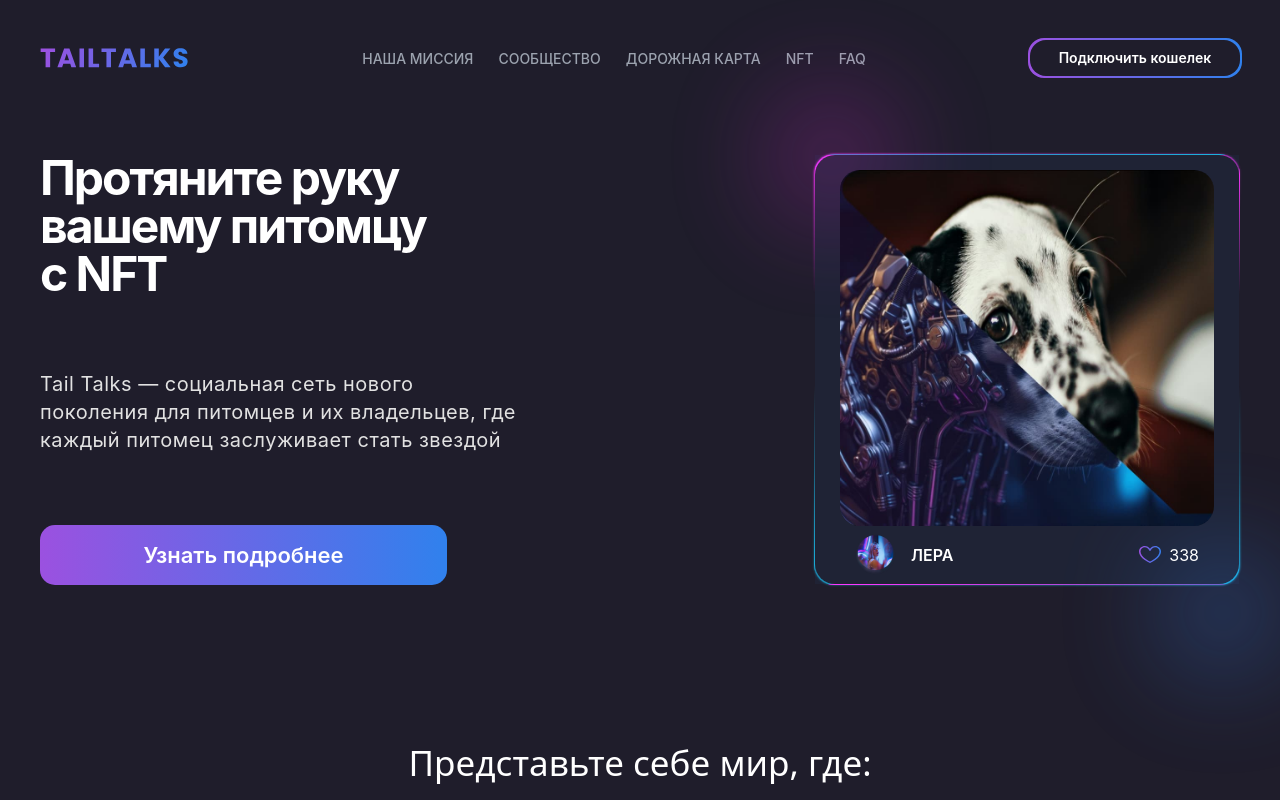
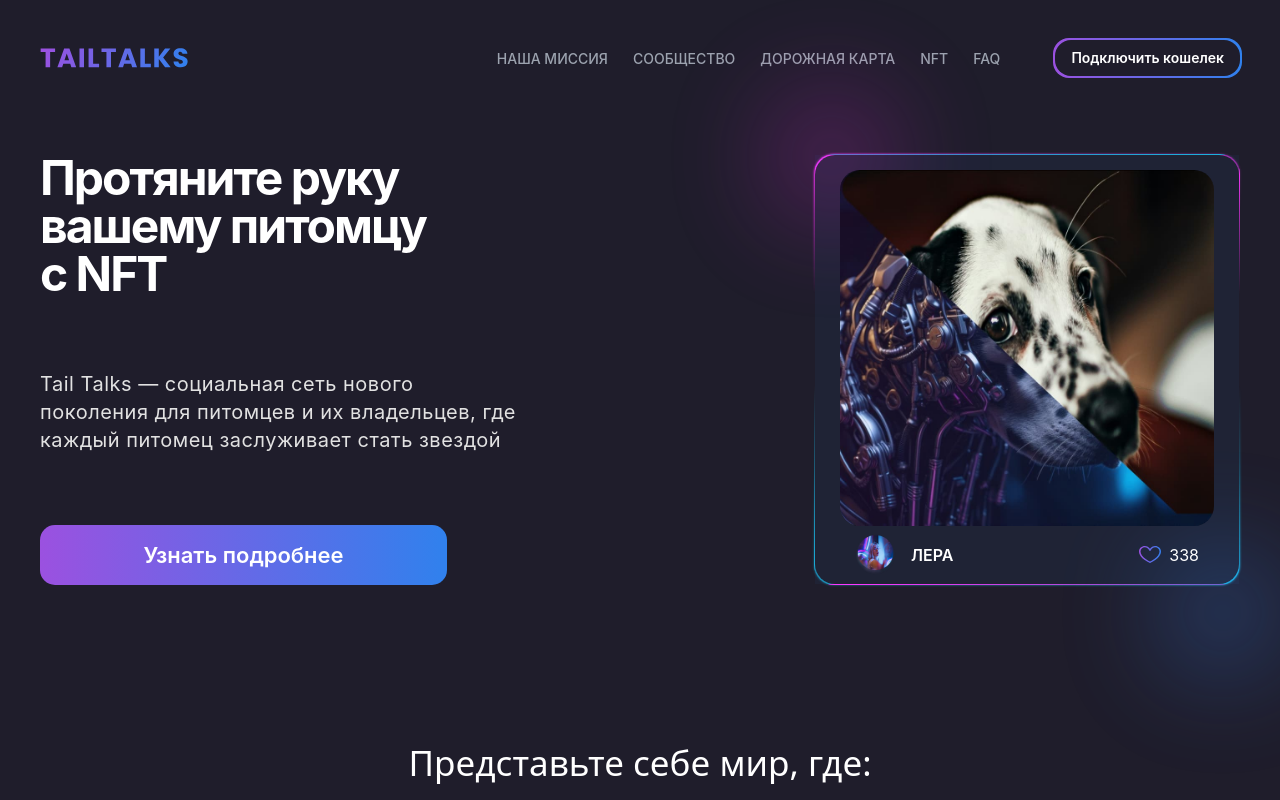
Before and after one commit to Tail-Talks/crypto-landing, a React (Create React App) app in the folder tailTalksApp/: page / in a window 1280 px wide. Shown: the top 800 px of the page. Built offline with nearby package versions, Linux system fonts and the light colour scheme.

Commit message:
[#86c09cyf5 Добавлены изменения в Хедер в части верстки навигационного меню]

```diff
--- a/tailTalksApp/src/components/Footer/Footer.tsx
+++ b/tailTalksApp/src/components/Footer/Footer.tsx
@@ -8,8 +8,8 @@ import Tg from "../../assets/social-tg.svg"
 
 const Footer: React.FC = () => {
   return (
-    <div className="flex h-[267px] flex-col sm:h-auto sm:px-[24px] lg:px-[40px] xl:px-[80px]">
-      <div className="relative w-full before:absolute before:left-0 before:top-0 before:h-px before:w-full before:bg-gradient-to-r before:from-[#9B51E0] before:to-[#3081ED]">
+    <div className="xs:py-7 xs:px-6 flex h-[267px] flex-col sm:h-auto sm:px-[24px] lg:px-[40px] xl:px-[80px]">
+      <div className="xs:before:hidden relative w-full before:absolute before:left-0 before:top-0 before:h-px before:w-full before:bg-gradient-to-r before:from-[#9B51E0] before:to-[#3081ED]">
         <div className="flex min-h-[215px] w-full flex-col justify-between sm:h-auto sm:flex-col md:py-[30px] lg:py-[40px]">
           <div className="w-full justify-between md:hidden lg:flex lg:items-center">
             <img
@@ -94,7 +94,7 @@ const Footer: React.FC = () => {
         </div>
       </div>
 
-      <div className="relative flex w-full justify-between py-[30px] pt-[35px] before:absolute before:left-0 before:top-0 before:h-px before:w-full before:bg-gradient-to-r before:from-[#9B51E0] before:to-[#3081ED]">
+      <div className="xs:before:hidden relative flex w-full justify-between py-[30px] pt-[35px] before:absolute before:left-0 before:top-0 before:h-px before:w-full before:bg-gradient-to-r before:from-[#9B51E0] before:to-[#3081ED]">
         <span className="text-[14px] leading-[150%] text-white">
           © 2024 Tail Talks. All Rights Reserved.
         </span>
--- a/tailTalksApp/src/components/Header/Header.tsx
+++ b/tailTalksApp/src/components/Header/Header.tsx
@@ -1,60 +1,61 @@
-import React from "react"
+import React, { useEffect, useState } from "react"
 import "./Header.css"
 import Logo from "../../assets/logo.svg"
-import SmallArrow from "../../assets/header-small-arrow.svg"
+import HeaderNavMenu from "./HeaderNavMenu/HeaderNavMenu"
+import Footer from "../Footer/Footer"
 
 const Header: React.FC = () => {
+  const [openBurgerMenu, setOpenBurgerMenu] = useState(false)
+
+  const toggleBurgerMenu = () => {
+    setOpenBurgerMenu(prev => !prev)
+  }
+
+  useEffect(() => {
+    if (openBurgerMenu) {
+      document.body.style.overflow = "hidden"
+    } else {
+      document.body.style.overflow = "auto"
+    }
+    return () => {
+      document.body.style.overflow = "auto"
+    }
+  }, [openBurgerMenu])
+
   return (
-    <div className="mb-[78px] w-full px-[24px] sm:mt-10 sm:px-[40px] xl:mt-12 xl:px-[80px]">
+    <div className="xs:mt-10 xs:mb-7 w-full px-[24px] sm:mb-[78px] sm:px-[40px] xl:mt-12 xl:px-[80px]">
       <header className="relative flex w-full items-center justify-between">
         <img
           src={Logo}
           alt="Logo"
-          className="h-[22px] sm:mr-12 sm:w-[148px] xl:mr-28 xl:w-[179px]"
+          className={`${openBurgerMenu ? "hidden" : "block"} z-0 h-[22px] sm:mr-12 sm:w-[148px] xl:mr-28 xl:w-[179px]`}
         />
-        <nav className="lg:mr-10 xl:mr-16">
-          <ul className="flex items-center justify-between">
-            <li className="mr-[10px] w-max lg:mr-[25px] xl:mr-[35px]">
-              <button className="underline-gradient hover:underline-gradient text-color relative cursor-pointer text-xs font-medium leading-6 transition duration-300 ease-in-out md:text-xs lg:text-sm xl:font-bold">
-                НАША МИССИЯ
-              </button>
-            </li>
-            <li className="mr-[10px] w-max lg:mr-[25px] xl:mr-[35px]">
-              <button className="underline-gradient hover:underline-gradient text-color relative cursor-pointer text-xs font-medium leading-6 transition duration-300 ease-in-out md:text-xs lg:text-sm xl:font-bold">
-                СООБЩЕСТВО
-              </button>
-            </li>
-            <li className="mr-[10px] w-max lg:mr-[25px] xl:mr-[35px]">
-              <button className="underline-gradient hover:underline-gradient text-color relative cursor-pointer text-xs font-medium leading-6 transition duration-300 ease-in-out md:text-xs lg:text-sm xl:font-bold">
-                ДОРОЖНАЯ КАРТА
-              </button>
-            </li>
-            <li className="mr-[10px] w-max lg:mr-[25px] xl:mr-[35px]">
-              <button className="underline-gradient hover:underline-gradient text-color relative cursor-pointer text-xs font-medium leading-6 transition duration-300 ease-in-out md:text-xs lg:text-sm xl:font-bold">
-                NFT
-              </button>
-            </li>
-            <li className="mr-0 w-max xl:mr-[35px]">
-              <button className="underline-gradient hover:underline-gradient text-color relative cursor-pointer text-xs font-medium leading-6 transition duration-300 ease-in-out md:text-xs lg:text-sm xl:font-bold">
-                FAQ
-              </button>
-            </li>
-            <li className="hidden xl:block">
-              <button className="underline-gradient hover:underline-gradient text-color relative hidden cursor-pointer text-xs font-bold leading-6 text-gray-400 transition-opacity duration-300 ease-in-out hover:opacity-70 md:text-xs">
-                RU
-                <img
-                  src={SmallArrow}
-                  alt="SmallArrow"
-                  className="ml-1 inline"
-                />
-              </button>
-            </li>
-          </ul>
-        </nav>
-        <button className="relative z-10 flex min-w-[210px] items-center justify-center rounded-2xl bg-[#1f1d2b] px-4 transition-opacity duration-100 ease-in-out before:absolute before:inset-[-2px] before:z-[-1] before:rounded-2xl before:bg-gradient-to-r before:from-[#9B51E0] before:to-[#3081ED] before:content-[''] after:absolute after:inset-0 after:z-[-1] after:rounded-2xl after:bg-[#1f1d2b] after:content-[''] hover:opacity-70 md:py-[7px] lg:h-[36px] xl:h-[46px] xl:min-w-[240px] xl:px-10">
-          <span className="text-sm font-semibold text-white">
-            Подключить кошелек
-          </span>
+
+        <div className="xs:hidden z-0 sm:block">
+          <HeaderNavMenu />
+        </div>
+
+        {openBurgerMenu ? (
+          <div className="fixed inset-0 z-10 flex items-center justify-center bg-black">
+            <Footer />
+          </div>
+        ) : (
+          <></>
+        )}
+
+        <button
+          className="sm:xs:hidden z-20 flex h-[18px] w-[27px] flex-col justify-between"
+          onClick={toggleBurgerMenu}
+        >
+          <span
+            className={`${openBurgerMenu ? "translate-y-2 rotate-45" : ""} inline-block h-px w-full border border-white`}
+          ></span>
+          <span
+            className={`${openBurgerMenu ? "hidden" : "inline-block"} w-full border border-white`}
+          ></span>
+          <span
+            className={`${openBurgerMenu ? "-translate-y-2 -rotate-45" : ""} inline-block h-px w-full border border-white`}
+          ></span>
         </button>
       </header>
     </div>
--- /dev/null
+++ b/tailTalksApp/src/components/Header/HeaderNavMenu/HeaderNavMenu.tsx
@@ -0,0 +1,50 @@
+import React from "react"
+import SmallArrow from "../../../assets/header-small-arrow.svg"
+
+const HeaderNavMenu = () => {
+  return (
+    <nav className="flex">
+      <ul className="flex items-center justify-between lg:mr-10 xl:mr-16">
+        <li className="mr-[10px] w-max lg:mr-[25px] xl:mr-[35px]">
+          <button className="underline-gradient hover:underline-gradient text-color relative cursor-pointer text-xs font-medium leading-6 transition duration-300 ease-in-out md:text-xs lg:text-sm xl:font-bold">
+            НАША МИССИЯ
+          </button>
+        </li>
+        <li className="mr-[10px] w-max lg:mr-[25px] xl:mr-[35px]">
+          <button className="underline-gradient hover:underline-gradient text-color relative cursor-pointer text-xs font-medium leading-6 transition duration-300 ease-in-out md:text-xs lg:text-sm xl:font-bold">
+            СООБЩЕСТВО
+          </button>
+        </li>
+        <li className="mr-[10px] w-max lg:mr-[25px] xl:mr-[35px]">
+          <button className="underline-gradient hover:underline-gradient text-color relative cursor-pointer text-xs font-medium leading-6 transition duration-300 ease-in-out md:text-xs lg:text-sm xl:font-bold">
+            ДОРОЖНАЯ КАРТА
+          </button>
+        </li>
+        <li className="mr-[10px] w-max lg:mr-[25px] xl:mr-[35px]">
+          <button className="underline-gradient hover:underline-gradient text-color relative cursor-pointer text-xs font-medium leading-6 transition duration-300 ease-in-out md:text-xs lg:text-sm xl:font-bold">
+            NFT
+          </button>
+        </li>
+        <li className="mr-0 w-max md:mr-[15px] xl:mr-[35px]">
+          <button className="underline-gradient hover:underline-gradient text-color relative cursor-pointer text-xs font-medium leading-6 transition duration-300 ease-in-out md:text-xs lg:text-sm xl:font-bold">
+            FAQ
+          </button>
+        </li>
+        <li className="hidden xl:block">
+          <button className="underline-gradient hover:underline-gradient text-color relative hidden cursor-pointer text-xs font-bold leading-6 text-gray-400 transition-opacity duration-300 ease-in-out hover:opacity-70 md:text-xs">
+            RU
+            <img src={SmallArrow} alt="SmallArrow" className="ml-1 inline" />
+          </button>
+        </li>
+      </ul>
+
+      <button className="relative z-10 flex min-w-[150px] items-center justify-center rounded-2xl bg-[#1f1d2b] px-4 transition-opacity duration-100 ease-in-out before:absolute before:inset-[-2px] before:z-[-1] before:rounded-2xl before:bg-gradient-to-r before:from-[#9B51E0] before:to-[#3081ED] before:content-[''] after:absolute after:inset-0 after:z-[-1] after:rounded-2xl after:bg-[#1f1d2b] after:content-[''] hover:opacity-70 md:py-[7px] lg:h-[36px] xl:h-[46px] xl:min-w-[240px] xl:px-10">
+        <span className="text-sm font-semibold text-white">
+          Подключить кошелек
+        </span>
+      </button>
+    </nav>
+  )
+}
+
+export default HeaderNavMenu
--- a/tailTalksApp/tailwind.config.js
+++ b/tailTalksApp/tailwind.config.js
@@ -1,5 +1,5 @@
 /** @type {import('tailwindcss').Config} */
-import defaultTheme from 'tailwindcss/defaultTheme';
+import defaultTheme from "tailwindcss/defaultTheme"
 // eslint-disable-next-line no-undef
 module.exports = {
   content: ["./src/**/*.{html,js,jsx,ts,tsx}"],
@@ -7,89 +7,89 @@ module.exports = {
     extend: {
       backgroundImage: {
         "text-gradient": "linear-gradient(to right, #9B51E0, #3081ED)",
-        'color-nft-base':
-          'linear-gradient(93.51deg, #9B51E0 2.84%, #3081ED 99.18%)',
-        'color-nft-base-reverse':
-          'linear-gradient(266.49deg, #9B51E0 2.84%, #3081ED 99.18%)',
-        'background-nft-base':
-          'linear-gradient(276.5deg, #2C1344 7.86%, #4F297E 83.78%)',
+        "color-nft-base":
+          "linear-gradient(93.51deg, #9B51E0 2.84%, #3081ED 99.18%)",
+        "color-nft-base-reverse":
+          "linear-gradient(266.49deg, #9B51E0 2.84%, #3081ED 99.18%)",
+        "background-nft-base":
+          "linear-gradient(276.5deg, #2C1344 7.86%, #4F297E 83.78%)",
       },
       textFillColor: {
         "text-gradient": "linear-gradient(to right, #9B51E0, #3081ED)",
       },
       screens: {
-        'xs': '360px',
+        xs: "360px",
         // => @media (min-width: 375px)
-        'sm': '640px',
+        sm: "640px",
         // => @media (min-width: 640px)
 
-        'md': '768px',
+        md: "768px",
         // => @media (min-width: 768px)
 
-        'lg': '1024px',
+        lg: "1024px",
         // => @media (min-width: 1024px)
 
-        'xl': '1440px',
+        xl: "1440px",
         // => @media (min-width: 1440px)
 
-        '2xl': '1536px',
+        "2xl": "1536px",
         // => @media (min-width: 1536px)
-        '3xl': '2560px',
-        '4xl': '3200px'
+        "3xl": "2560px",
+        "4xl": "3200px",
       },
       fontFamily: {
-        sans: ["Poppins", ...defaultTheme.fontFamily.sans]
+        sans: ["Poppins", ...defaultTheme.fontFamily.sans],
       },
       fontSize: {
-        '12': '12px',
-        '13': '13px',
-        '14': '14px',
-        '15': '15px',
-        '16': '16px',
-        '18': '18px',
-        '20': '20px',
-        '25': '25px',
-        '30': '30px',
-        "35": "35px",
-        '40': '40px',
-        '50': '50px',
-        '60': '60px',
-        '70': '70px',
+        12: "12px",
+        13: "13px",
+        14: "14px",
+        15: "15px",
+        16: "16px",
+        18: "18px",
+        20: "20px",
+        25: "25px",
+        30: "30px",
+        35: "35px",
+        40: "40px",
+        50: "50px",
+        60: "60px",
+        70: "70px",
       },
 
       spacing: {
-        "0": "0",
-        "2": "0.5rem", //8px
-        "3": "0.625rem", //10px
-        "4": "1rem", //16px
-        "5": "1.25rem", //20px
-        "6": "1.5rem", //24px
-        "7": "1.875rem",	//30px
-        "9": '2.19rem', //35px
-        "10": "2.5rem", //40px
-        "11": "2.81rem", //45px
-        "12": "3.13rem", //50px
-        "15": '3.69rem', //59px
-        "16": '3.94rem', //63px
-        "20": "4.4rem", //70px
-        "22": "5.31rem", //85px
-        "24": "6rem", //96px
-        "28": "6.35rem", //101,6px
-        "30": "7.5rem", //120px
-        "34": "9.13rem", //146px
-        "36": "9.5rem", //152px
-        "42": "10.6rem", //170px
-        "48": "11.81rem", //189px
-        "52": "12.06rem", //193px
-        "56": "13.94rem", //223px
-        "62": "19.5rem", //312px
-        "64": "22.13rem", //354px
+        0: "0",
+        2: "0.5rem", //8px
+        3: "0.625rem", //10px
+        4: "1rem", //16px
+        5: "1.25rem", //20px
+        6: "1.5rem", //24px
+        7: "1.875rem", //30px
+        9: "2.19rem", //35px
+        10: "2.5rem", //40px
+        11: "2.81rem", //45px
+        12: "3.13rem", //50px
+        15: "3.69rem", //59px
+        16: "3.94rem", //63px
+        20: "4.4rem", //70px
+        22: "5.31rem", //85px
+        24: "6rem", //96px
+        28: "6.35rem", //101,6px
+        30: "7.5rem", //120px
+        34: "9.13rem", //146px
+        36: "9.5rem", //152px
+        42: "10.6rem", //170px
+        48: "11.81rem", //189px
+        52: "12.06rem", //193px
+        56: "13.94rem", //223px
+        62: "19.5rem", //312px
+        64: "22.13rem", //354px
       },
       borderRadius: {
-        'sm': '15px',
-        'md': '20px',
-        'lg': '40px',
-        'xl': '50px',
+        sm: "15px",
+        md: "20px",
+        lg: "40px",
+        xl: "50px",
       },
     },
   },
```
